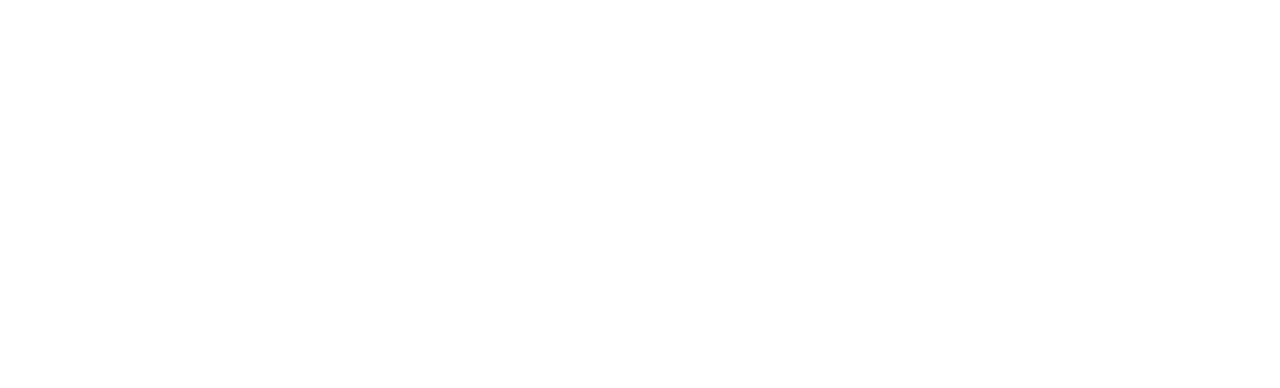
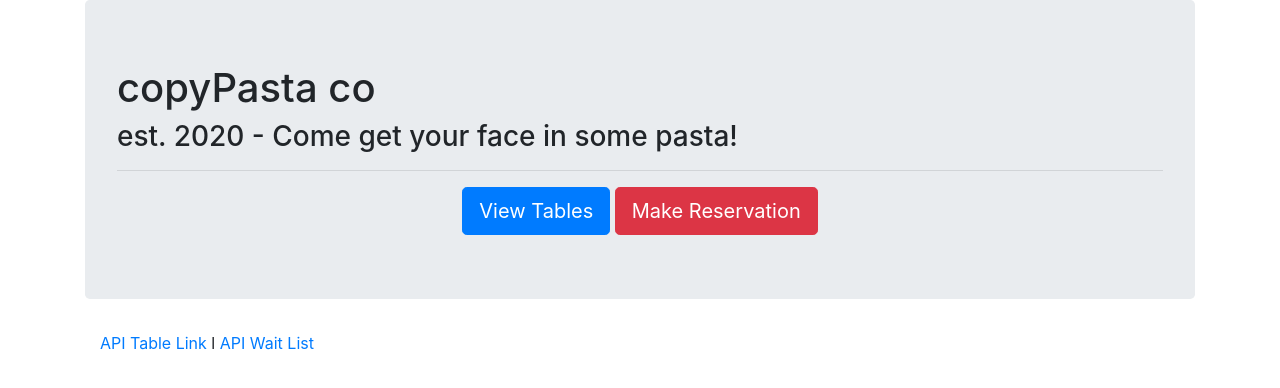
Before and after one commit to hilaryvalenciawalsh/restaurant-project, a website: page home.html in a window 1280 px wide. Drawn offline with nearby package versions, Linux system fonts and the light colour scheme.

Commit message:
finished homepage

```diff
--- a/home.html
+++ b/home.html
@@ -1 +1,39 @@
 <!-- Static homepage with links -->
+<!DOCTYPE html>
+<html lang="en">
+
+<head>
+    <meta charset="UTF-8">
+    <meta name="viewport" content="width=device-width, initial-scale=1.0">
+    <title>Restaurant Project</title>
+    <link rel="stylesheet" href="https://stackpath.bootstrapcdn.com/bootstrap/4.5.2/css/bootstrap.min.css"
+        integrity="sha384-JcKb8q3iqJ61gNV9KGb8thSsNjpSL0n8PARn9HuZOnIxN0hoP+VmmDGMN5t9UJ0Z" crossorigin="anonymous">
+</head>
+
+<body>
+    <div class="container">
+        <div class="jumbotron">
+            <h1>copyPasta co</h1>
+            <h3>est. 2020 - Come get your face in some pasta!</h3>
+            <hr>
+            <div class="text-center">
+                <a href="/tables.html"><button class="btn btn-lg btn-primary"><span class="fa fa-list-alt"></span> View
+                        Tables</button></a>
+                <a href="/reserve.html"><button class="btn btn-lg btn-danger"><span class="fa fa-credit-card"></span>
+                        Make Reservation</button></a>
+            </div>
+        </div>
+        <footer>
+            <div class="container">
+                <p>
+                    <a href="/api/tables">API Table Link</a> l
+                    <a href="/api/waitlist">API Wait List</a>
+                </p>
+        </footer>
+    </div>
+
+    </div>
+
+</body>
+
+</html>
```
